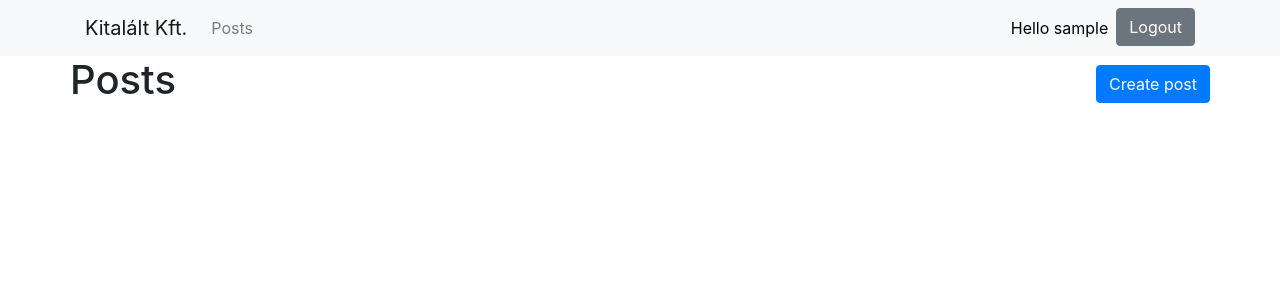
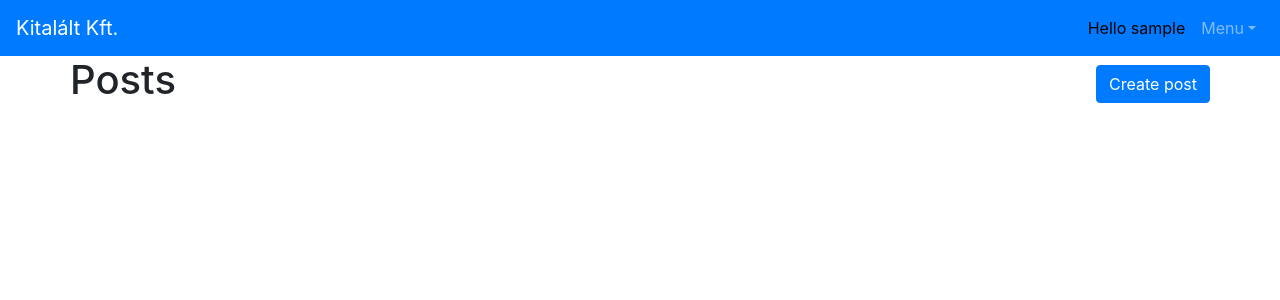
Before and after one commit to P4tr1kCZ/webprog-hazi, a PHP site: page / in a window 1280 px wide. Shown: the top 300 px of the page. Run offline with PHP 8.4, Linux system fonts and the light colour scheme; the visitor is signed in with stand-in values (Sample User, id 1); data comes from the database, SQL or seed files in the repository; both versions use the stored data as it was after the commit; data that the repository does not hold is empty.

Commit message:
Added to database. Refactoring. ApiController

```diff
--- a/controller/UsersController.php
+++ b/controller/UsersController.php
@@ -12,6 +12,11 @@ class UsersController extends ControllerBase
     {
         parent::__construct();
         $this->dbUsers = new DbUsers();
+    }
+
+    public function index()
+    {
+        $this->view->render("users", "index");
     }
 
     public function login()
--- a/db/DbMenus.php
+++ b/db/DbMenus.php
@@ -21,7 +21,7 @@ class DbMenus
         $menus = array();
 
         foreach ($menus_db as $menu) {
-            array_push($menus, new Menu($menu["id"], $menu["name"], $menu["parentid"]));
+            array_push($menus, new Menu($menu["id"], $menu["name"], $menu["parentid"], $menu["controller"], $menu["action"]));
         }
 
         return $menus;
@@ -34,7 +34,7 @@ class DbMenus
         $menus_db = $query->fetchAll(PDO::FETCH_ASSOC);
         $menus = array();
         foreach ($menus_db as $menu) {
-            array_push($menus, new Menu($menu["id"], $menu["name"], $menu["parentid"]));
+            array_push($menus, new Menu($menu["id"], $menu["name"], $menu["parentid"], $menu["controller"], $menu["action"]));
         }
 
         return $menus;
@@ -42,11 +42,12 @@ class DbMenus
 
     public function getParents()
     {
-        $query = $this->db->prepare("SELECT * FROM menus WHERE parentid=NULL");
+        $query = $this->db->prepare("SELECT * FROM menus WHERE parentid is null");
+        $query->execute();
         $menus_db = $query->fetchAll(PDO::FETCH_ASSOC);
         $menus = array();
         foreach ($menus_db as $menu) {
-            array_push($menus, new Menu($menu["id"], $menu["name"], $menu["parentid"]));
+            array_push($menus, new Menu($menu["id"], $menu["name"], $menu["parentid"], $menu["controller"], $menu["action"]));
         }
 
         return $menus;
@@ -62,7 +63,9 @@ class DbMenus
             return new Menu(
                 $menu["id"],
                 $menu["name"],
-                $menu["parentid"]
+                $menu["parentid"],
+                $menu["controller"],
+                $menu["action"]
             );
         } else {
             return NULL;
@@ -79,10 +82,22 @@ class DbMenus
             return new Menu(
                 $menu["id"],
                 $menu["name"],
-                $menu["parentid"]
+                $menu["parentid"],
+                $menu["controller"],
+                $menu["action"]
             );
         } else {
             return NULL;
         }
     }
 }
+
+function console_log($output, $with_script_tags = true)
+{
+    $js_code = 'console.log(' . json_encode($output, JSON_HEX_TAG) .
+        ');';
+    if ($with_script_tags) {
+        $js_code = '<script>' . $js_code . '</script>';
+    }
+    echo $js_code;
+}
--- a/model/Menu.php
+++ b/model/Menu.php
@@ -5,12 +5,16 @@ class Menu
     private $id;
     private $name;
     private $parentId;
+    private $controller;
+    private $action;
 
-    public function __construct($id = NULL, $name = NULL, $parentId = NULL)
+    public function __construct($id = NULL, $name = NULL, $parentId = NULL, $controller = NULL, $action)
     {
         $this->id = $id;
         $this->name = $name;
         $this->parentId = $parentId;
+        $this->controller = $controller;
+        $this->action = $action;
     }
 
     public function getId()
@@ -27,4 +31,14 @@ class Menu
     {
         return $this->parentId;
     }
+
+    public function getController()
+    {
+        return $this->controller;
+    }
+
+    public function getAction()
+    {
+        return $this->action;
+    }
 }
--- a/rest/MenusRest.php
+++ b/rest/MenusRest.php
@@ -25,6 +25,8 @@ class MenusRest extends Rest
                 "id" => $menu->getId(),
                 "name" => $menu->getName(),
                 "parentid" => $menu->getParentId(),
+                "controller" => $menu->getController(),
+                "action" => $menu->getAction(),
             ));
         }
 
@@ -42,6 +44,8 @@ class MenusRest extends Rest
                 "id" => $menu->getId(),
                 "name" => $menu->getName(),
                 "parentid" => $menu->getParentId(),
+                "controller" => $menu->getController(),
+                "action" => $menu->getAction(),
             ));
         }
 
@@ -60,6 +64,8 @@ class MenusRest extends Rest
                 "id" => $menu->getId(),
                 "name" => $menu->getName(),
                 "parentid" => $menu->getParentId(),
+                "controller" => $menu->getController(),
+                "action" => $menu->getAction(),
             ));
         }
 
@@ -80,8 +86,10 @@ class MenusRest extends Rest
 
         $menu_array = array(
             "id" => $menu->getId(),
-            "title" => $menu->getName(),
-            "content" => $menu->getParentId(),
+            "name" => $menu->getName(),
+            "parentid" => $menu->getParentId(),
+            "controller" => $menu->getController(),
+            "action" => $menu->getAction(),
         );
 
         header($_SERVER['SERVER_PROTOCOL'] . ' 200 Ok');
--- a/rest/URIDispatcher.php
+++ b/rest/URIDispatcher.php
@@ -120,14 +120,3 @@ class URIDispatcher
         return true;
     }
 }
-?>
-<?php
-function console_log($output, $with_script_tags = true)
-{
-    $js_code = 'console.log(' . json_encode($output, JSON_HEX_TAG) .
-        ');';
-    if ($with_script_tags) {
-        $js_code = '<script>' . $js_code . '</script>';
-    }
-    echo $js_code;
-}
--- a/utils/ViewManager.php
+++ b/utils/ViewManager.php
@@ -6,7 +6,7 @@ class ViewManager
     private $fragmentContents = array();
     private $variables = array();
     private $currentFragment = self::DEFAULT_FRAGMENT;
-    private $layout = "default";
+    private $layout = "layout";
 
     private function __construct()
     {
--- a/view/layouts/default.php
+++ /dev/null
@@ -1,74 +0,0 @@
-<?php
-
-require_once(__DIR__ . "/../../utils/ViewManager.php");
-
-$view = ViewManager::getInstance();
-$currentuser = $view->getVariable("currentuser");
-
-?>
-<!DOCTYPE html>
-<html>
-
-<head>
-    <title><?= $view->getVariable("title", "no title") ?></title>
-    <meta charset="utf-8">
-    <meta name="viewport" content="width=device-width, initial-scale=1, shrink-to-fit=no">
-    <link rel="stylesheet" href="css/style.css" type="text/css">
-    <link rel="stylesheet" href="https://cdn.jsdelivr.net/npm/bootstrap@4.5.3/dist/css/bootstrap.min.css" integrity="sha384-TX8t27EcRE3e/ihU7zmQxVncDAy5uIKz4rEkgIXeMed4M0jlfIDPvg6uqKI2xXr2" crossorigin="anonymous">
-    <?= $view->getFragment("css") ?>
-    <?= $view->getFragment("javascript") ?>
-</head>
-
-<body>
-    <header>
-        <nav class="navbar navbar-expand-lg navbar-light bg-light">
-            <div class="container">
-                <a class="navbar-brand" href="#">Kitalált Kft.</a>
-                <button class="navbar-toggler" type="button" data-toggle="collapse" data-target="#navbarSupportedContent" aria-controls="navbarSupportedContent" aria-expanded="false" aria-label="Toggle navigation">
-                    <span class="navbar-toggler-icon"></span>
-                </button>
-
-                <div class="collapse navbar-collapse" id="navbarSupportedContent">
-                    <ul class="navbar-nav mr-auto">
-                        <li class="nav-item">
-                            <a class="nav-link" href="index.php?controller=posts&amp;action=index">Posts</a>
-                        </li>
-                    </ul>
-                    <div class="form-inline my-2 my-lg-0">
-                        <ul class="navbar-nav ml-auto">
-                            <?php if (isset($currentuser)) : ?>
-                                <li class="nav-item">
-                                    <span class="nav-link" style="color: black;"><?= sprintf("Hello %s", $currentuser) ?></span>
-                                </li>
-                                <li class="nav-item">
-                                    <form method="POST" action="index.php?controller=users&amp;action=logout">
-                                        <button type="submit" class="btn btn-secondary">Logout</button>
-                                    </form>
-                                </li>
-
-                            <?php else : ?>
-                                <li class="nav-item"><a class="nav-link" href="index.php?controller=users&amp;action=login">Login</a></li>
-                                <li class="nav-item"><a class="nav-link" href="index.php?controller=users&amp;action=register">Register</a></li>
-                            <?php endif ?>
-                        </ul>
-                    </div>
-                </div>
-            </div>
-        </nav>
-    </header>
-
-    <main class="container">
-        <div id="flash">
-            <?= $view->popFlash() ?>
-        </div>
-
-        <?= $view->getFragment(ViewManager::DEFAULT_FRAGMENT) ?>
-    </main>
-
-    <footer>
-    </footer>
-    <script src="https://code.jquery.com/jquery-3.5.1.min.js"></script>
-    <script src="https://cdn.jsdelivr.net/npm/bootstrap@4.5.3/dist/js/bootstrap.bundle.min.js"></script>
-</body>
-
-</html>
--- /dev/null
+++ b/view/layouts/layout.php
@@ -0,0 +1,65 @@
+<?php
+
+require_once(__DIR__ . "/../../utils/ViewManager.php");
+
+$view = ViewManager::getInstance();
+$currentuser = $view->getVariable("currentuser");
+
+?>
+<!DOCTYPE html>
+<html>
+
+<head>
+    <title><?= $view->getVariable("title", "no title") ?></title>
+    <meta charset="utf-8">
+    <meta name="viewport" content="width=device-width, initial-scale=1, shrink-to-fit=no">
+    <link rel="stylesheet" href="css/style.css" type="text/css">
+    <link rel="stylesheet" href="https://cdn.jsdelivr.net/npm/bootstrap@4.5.3/dist/css/bootstrap.min.css" integrity="sha384-TX8t27EcRE3e/ihU7zmQxVncDAy5uIKz4rEkgIXeMed4M0jlfIDPvg6uqKI2xXr2" crossorigin="anonymous">
+    <?= $view->getFragment("css") ?>
+    <?= $view->getFragment("javascript") ?>
+</head>
+
+<body>
+    <header>
+        <nav class="navbar navbar-expand-lg navbar-dark bg-primary">
+
+            <a class="navbar-brand" href="#">Kitalált Kft.</a>
+            <button class="navbar-toggler" type="button" data-toggle="collapse" data-target="#main_nav">
+                <span class="navbar-toggler-icon"></span>
+            </button>
+            <div class="collapse navbar-collapse" id="main_nav">
+                <ul class="navbar-nav ml-auto">
+                    <?php if (isset($currentuser)) : ?>
+                        <li class="nav-item"><span class="nav-link" style="color: black;"><?= sprintf("Hello %s", $currentuser) ?></span></li>
+                        <li class="nav-item dropdown">
+                            <a class="nav-link  dropdown-toggle" href="#" data-toggle="dropdown">Menu</a>
+                            <ul id="dropdownlist" class="dropdown-menu dropdown-menu-right">
+                            </ul>
+                        </li>
+                    <?php else : ?>
+                        <li class="nav-item"><a class="nav-link" href="/">Home</a></li>
+                        <li class="nav-item"><a class="nav-link" href="index.php?controller=users&amp;action=login">Login</a></li>
+                        <li class="nav-item"><a class="nav-link" href="index.php?controller=users&amp;action=register">Register</a></li>
+                    <?php endif ?>
+                </ul>
+
+            </div>
+        </nav>
+    </header>
+
+    <main class="container">
+        <div id="flash">
+            <?= $view->popFlash() ?>
+        </div>
+
+        <?= $view->getFragment(ViewManager::DEFAULT_FRAGMENT) ?>
+    </main>
+
+    <footer>
+    </footer>
+    <script src="https://code.jquery.com/jquery-3.5.1.min.js"></script>
+    <script src="https://cdn.jsdelivr.net/npm/bootstrap@4.5.3/dist/js/bootstrap.min.js"></script>
+    <script type="text/javascript" src="js/dropdown.js"></script>
+</body>
+
+</html>
```
Also changed, not shown: controller/ApiController.php (added, +22 -0 lines), css/style.css (+47 -4 lines), db.sql (+18 -0 lines), js/dropdown.js (added, +61 -0 lines), view/apis/rest.php (added, +12 -0 lines), view/apis/soap.php (added, +12 -0 lines), view/users/index.php (added, +13 -0 lines), view/users/login.php (+0 -17 lines).
